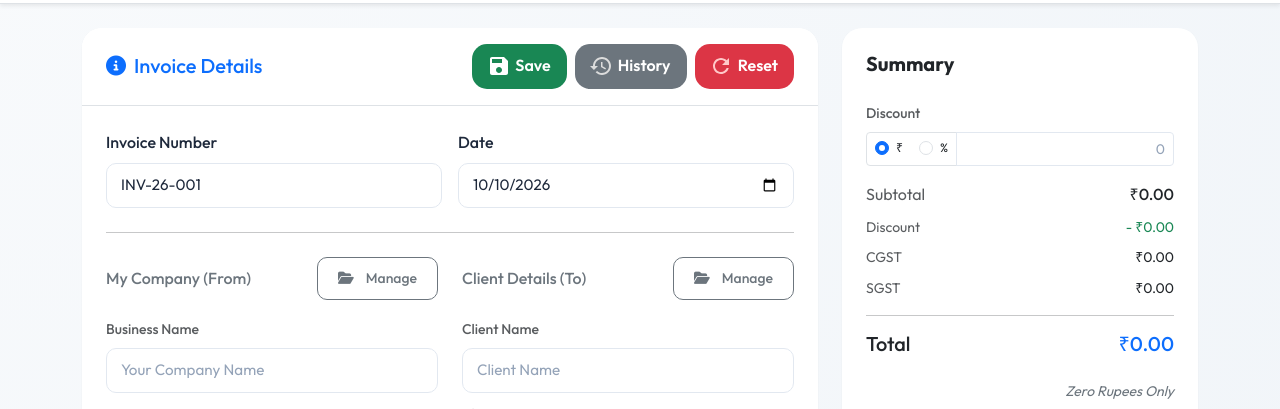
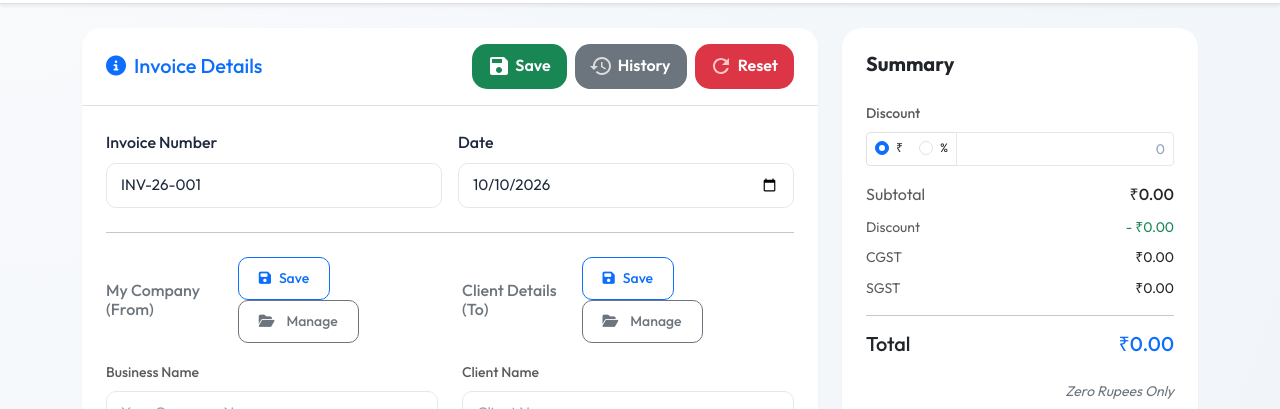
Before and after one commit to sivasankar95lab/InvoiceGen, a plain HTML site: page index.html in a window 1280 px wide. Shown: the part 92-501 px from the top of the page. Drawn offline with nearby package versions, Linux system fonts and the light colour scheme; no server answers.

Commit message:
Replace manage buttons with save buttons for profiles

```diff
--- a/index.html
+++ b/index.html
@@ -427,10 +427,16 @@
                                         <h6
                                             class="mb-3 text-secondary d-flex justify-content-between align-items-center">
                                             <span>My Company (From)</span>
+                                            <div>
+                                                <button type="button" class="btn btn-sm btn-outline-primary me-1"
+                                                    onclick="ProfileManager.saveCurrentCompanyProfile()">
+                                                    <i class="fas fa-save"></i> Save
+                                                </button>
                                                 <button type="button" class="btn btn-sm btn-outline-secondary"
                                                     onclick="openProfileModal('company')">
                                                     <i class="fas fa-folder-open me-1"></i> Manage
                                                 </button>
+                                            </div>
                                         </h6>
                                         <div class="mb-2">
                                             <label class="form-label small text-muted">Business Name</label>
@@ -628,10 +634,16 @@
                                         <h6
                                             class="mb-3 text-secondary d-flex justify-content-between align-items-center">
                                             <span>Client Details (To)</span>
+                                            <div>
+                                                <button type="button" class="btn btn-sm btn-outline-primary me-1"
+                                                    onclick="ProfileManager.saveCurrentClientProfile()">
+                                                    <i class="fas fa-save"></i> Save
+                                                </button>
                                                 <button type="button" class="btn btn-sm btn-outline-secondary"
                                                     onclick="openProfileModal('client')">
                                                     <i class="fas fa-folder-open me-1"></i> Manage
                                                 </button>
+                                            </div>
                                         </h6>
                                         <div class="mb-2">
                                             <label class="form-label small text-muted">Client Name</label>
```
Lines whose indentation alone changed are shown as unchanged.
